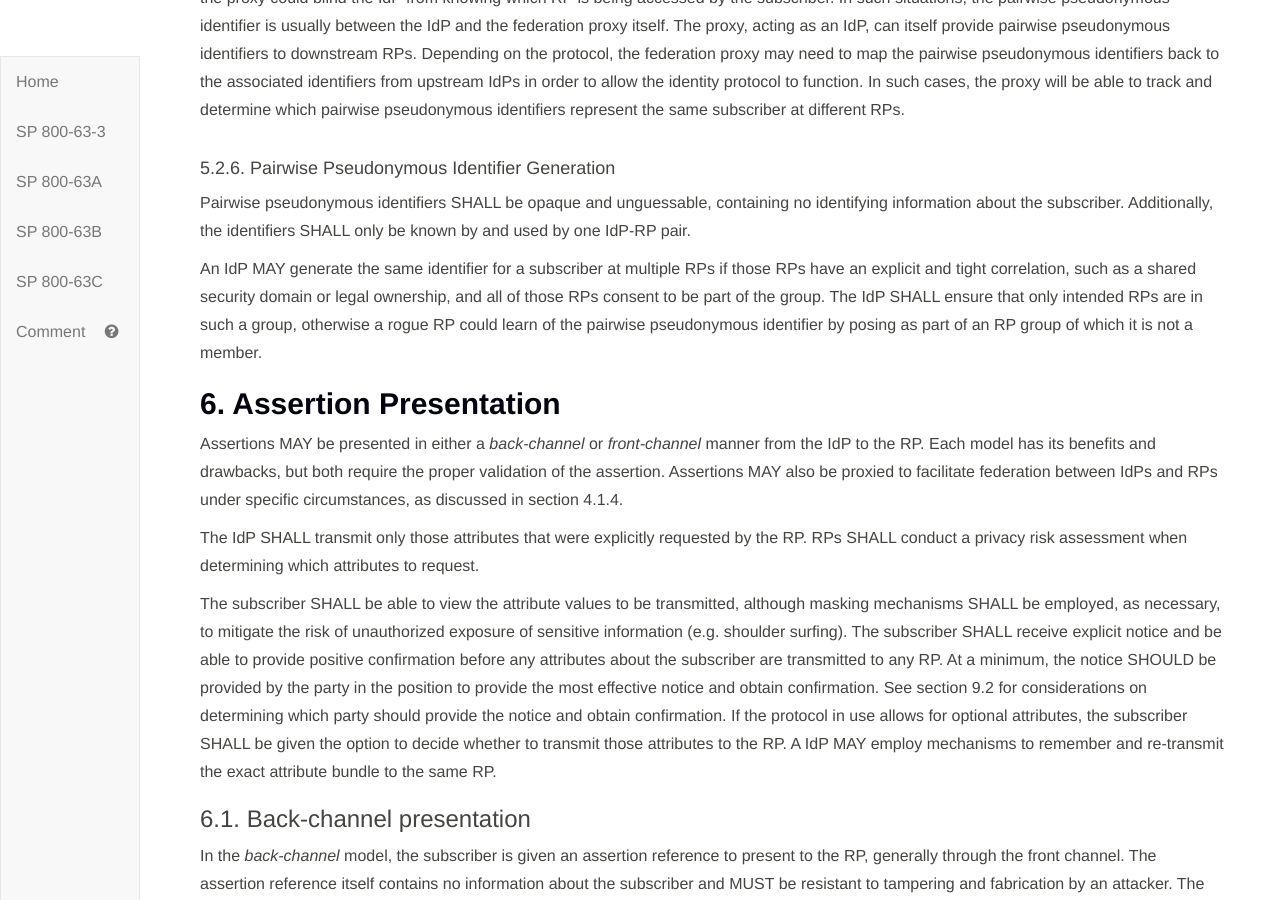
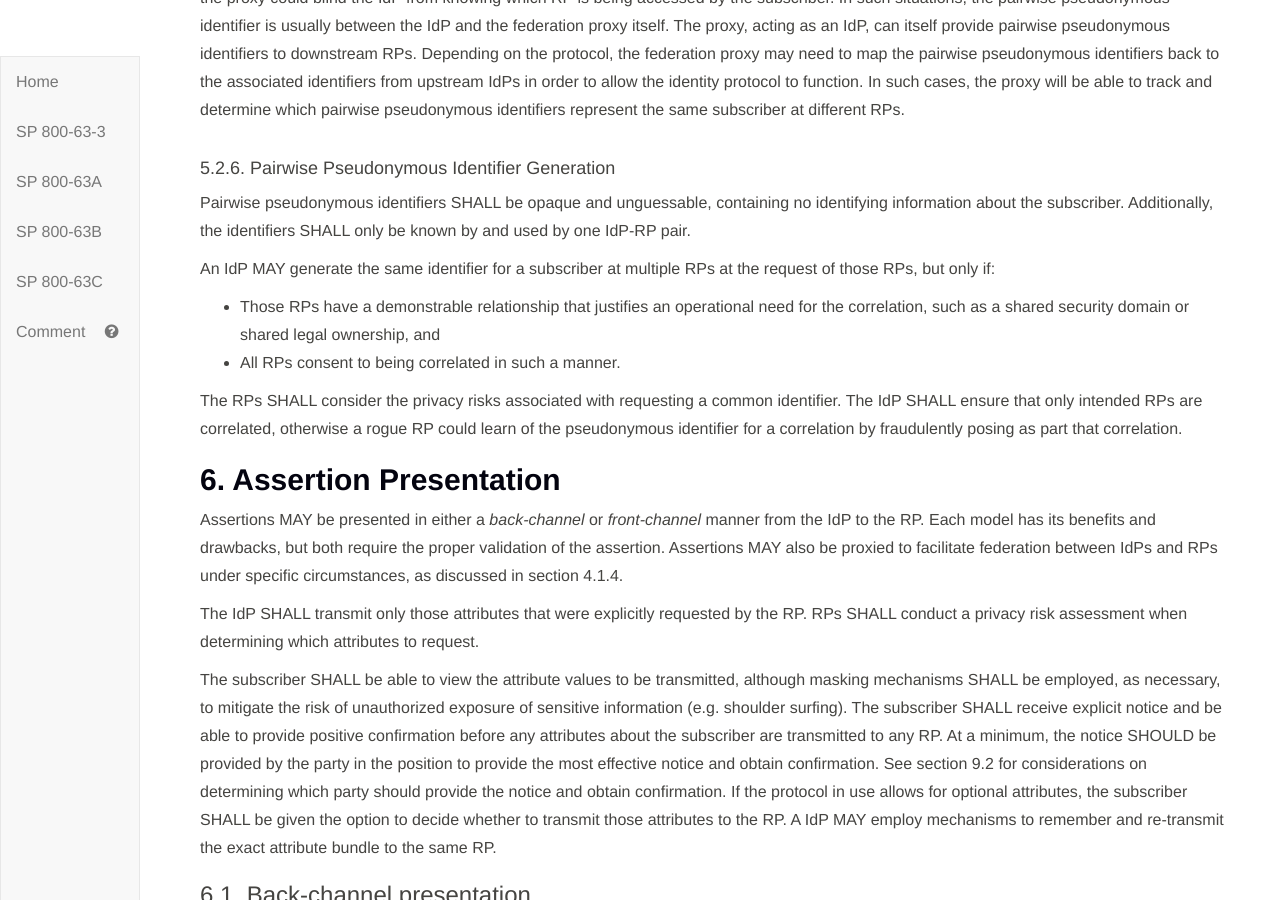
Before and after one commit to usnistgov/800-63-3, a Jekyll site: the page built from sp800-63c.md, in a window 1280 px wide and 900 px high, scrolled down 13710 px. Built offline with Jekyll 4.4.1, drawn with Linux system fonts in a browser that asks for light colours.

Commit message:
updated PPI text based on feedback

```diff
--- a/sp800-63c/sec5_strength.md
+++ b/sp800-63c/sec5_strength.md
@@ -84,4 +84,9 @@ Note that in a proxied federation model, ultimate IdP may be unable to generate
 
 Pairwise pseudonymous identifiers SHALL be opaque and unguessable, containing no identifying information about the subscriber. Additionally, the identifiers SHALL only be known by and used by one IdP-RP pair.
 
-An IdP MAY generate the same identifier for a subscriber at multiple RPs if those RPs have an explicit and tight correlation, such as a shared security domain or legal ownership, and all of those RPs consent to be part of the group. The IdP SHALL ensure that only intended RPs are in such a group, otherwise a rogue RP could learn of the pairwise pseudonymous identifier by posing as part of an RP group of which it is not a member.
+An IdP MAY generate the same identifier for a subscriber at multiple RPs at the request of those RPs, but only if:
+
+* Those RPs have a demonstrable relationship that justifies an operational need for the correlation, such as a shared security domain or shared legal ownership, and
+* All RPs consent to being correlated in such a manner.
+
+The RPs SHALL consider the privacy risks associated with requesting a common identifier. The IdP SHALL ensure that only intended RPs are correlated, otherwise a rogue RP could learn of the pseudonymous identifier for a correlation by fraudulently posing as part that correlation.
```
